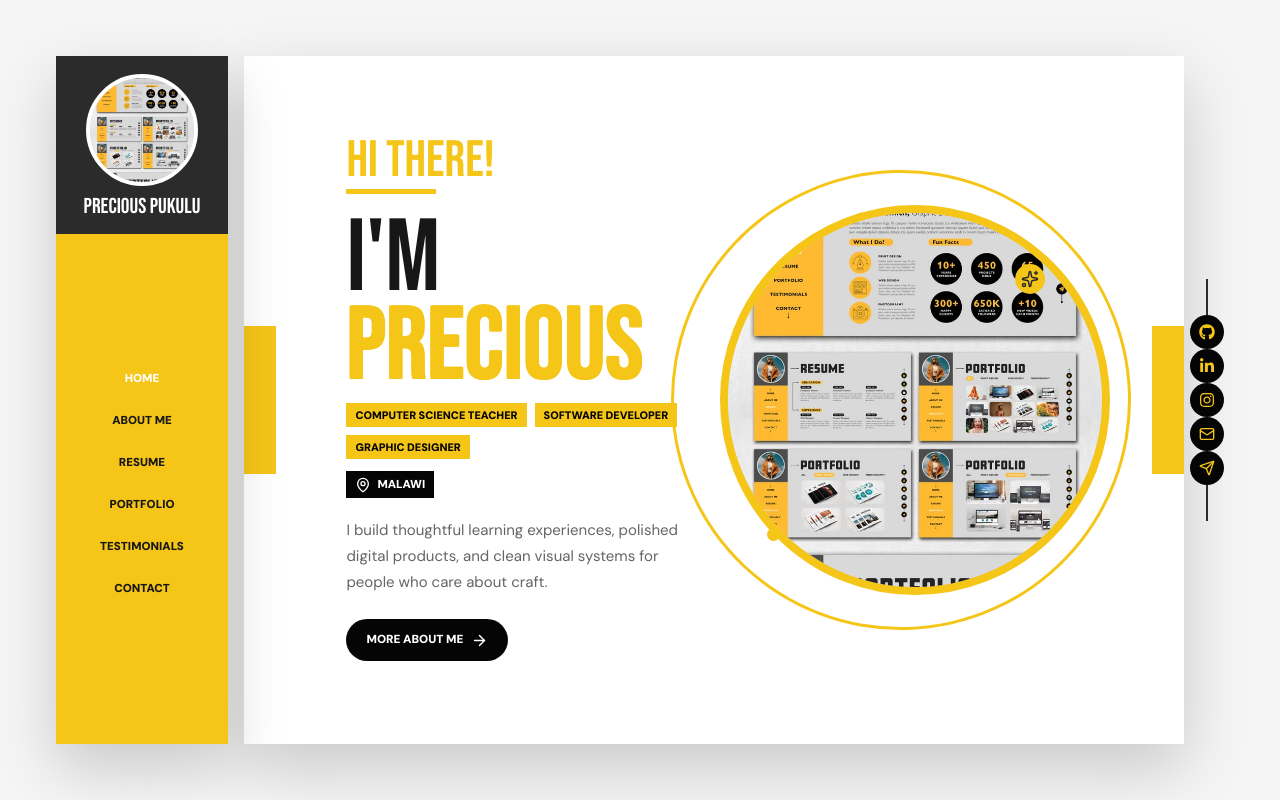
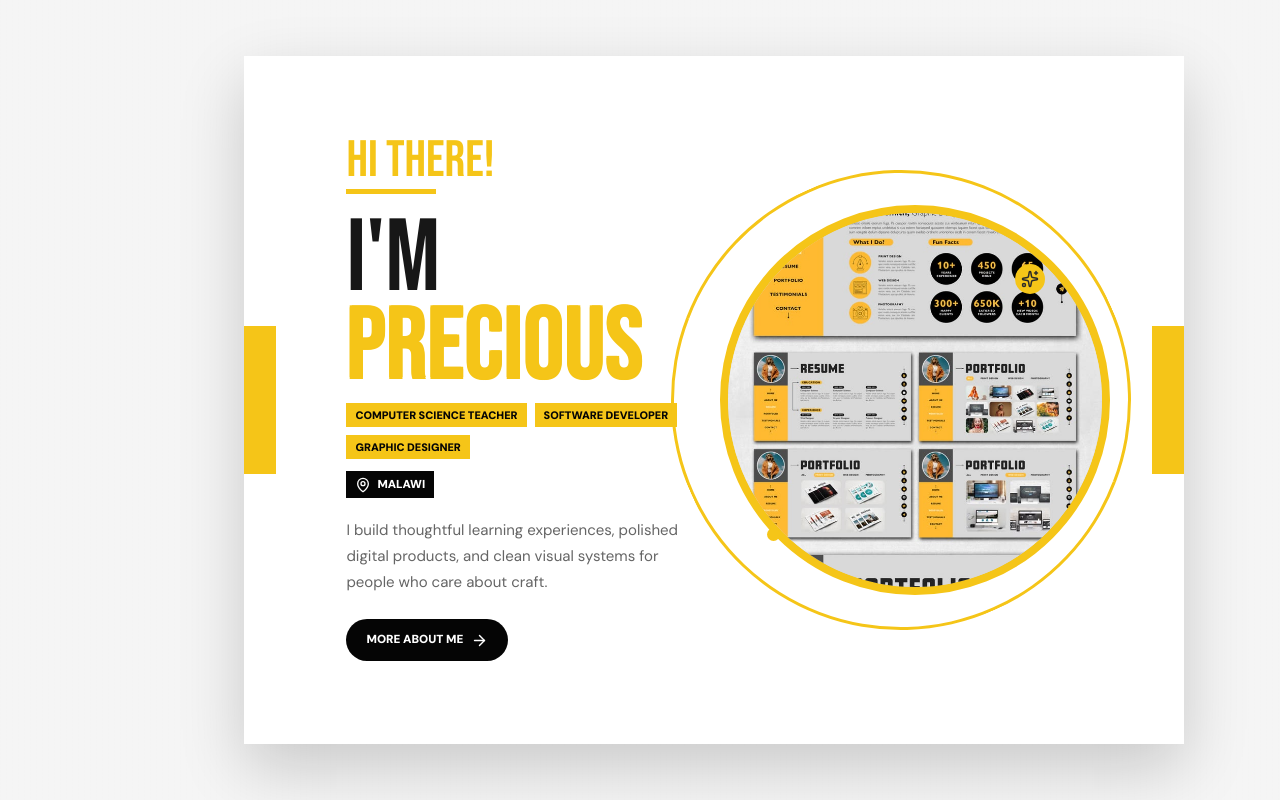
Before and after one commit to pukulu-debulger/precious-portfolio, a Next.js app: page / in a window 1280 px wide. Built offline with nearby package versions, Linux system fonts and the light colour scheme.

Commit message:
feat: implement AppChrome component for conditional sidebar and social icons rendering

```diff
--- a/src/app/layout.tsx
+++ b/src/app/layout.tsx
@@ -1,7 +1,6 @@
 import type { Metadata } from "next";
 import { Bebas_Neue, DM_Sans } from "next/font/google";
-import Sidebar from "@/components/Sidebar";
-import SocialIcons from "@/components/SocialIcons";
+import AppChrome from "@/components/AppChrome";
 import "@/styles/globals.css";
 
 const bebasNeue = Bebas_Neue({
@@ -37,8 +36,7 @@ export default function RootLayout({
       className={`${bebasNeue.variable} ${dmSans.variable} h-full antialiased`}
     >
       <body className="min-h-full">
-        <Sidebar />
-        <SocialIcons />
+        <AppChrome />
         <main className="site-shell">{children}</main>
       </body>
     </html>
--- /dev/null
+++ b/src/components/AppChrome.tsx
@@ -0,0 +1,20 @@
+"use client";
+
+import { usePathname } from "next/navigation";
+import Sidebar from "@/components/Sidebar";
+import SocialIcons from "@/components/SocialIcons";
+
+export default function AppChrome() {
+  const pathname = usePathname();
+
+  if (pathname === "/") {
+    return null;
+  }
+
+  return (
+    <>
+      <Sidebar />
+      <SocialIcons />
+    </>
+  );
+}
```
